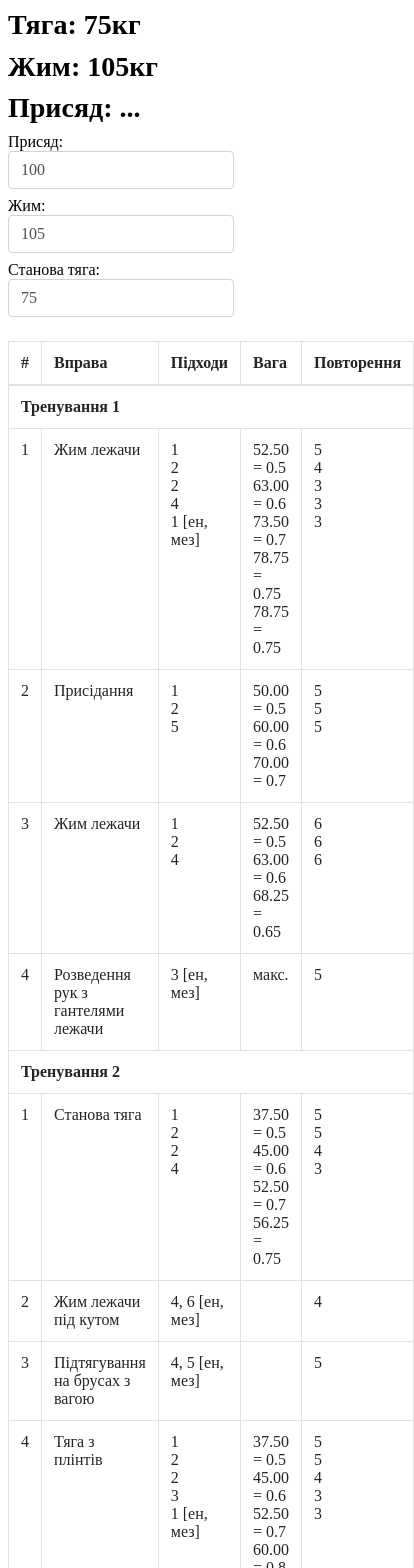
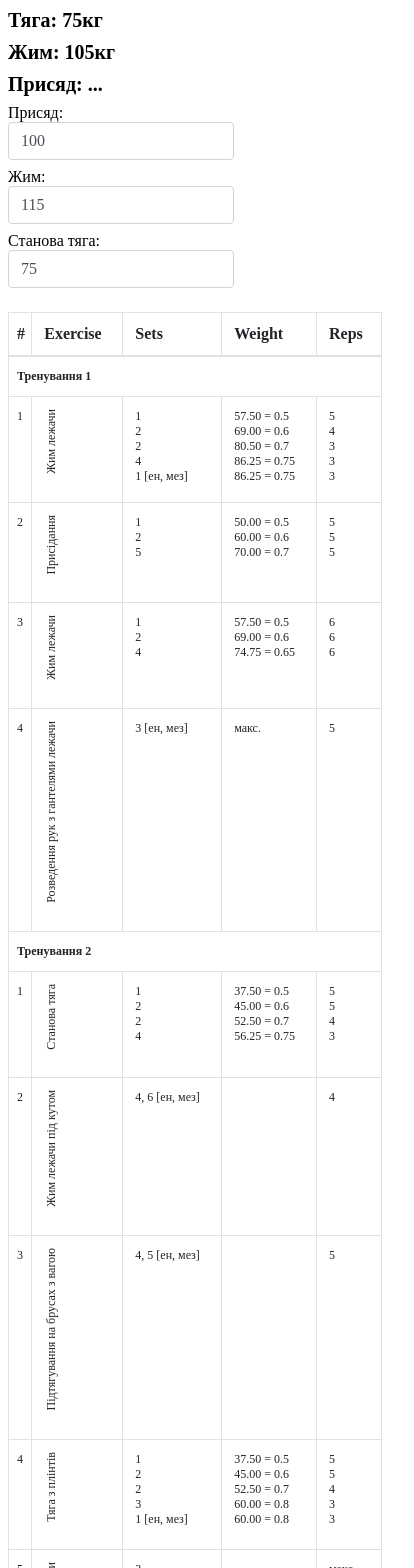
Before and after one commit to hil400k/liftup, an Angular app: page / in a window 390 px wide. Shown: the top 1568 px of the page, 414 px wide, since content can reach past the window. Built offline with nearby package versions, Linux system fonts and the light colour scheme.

Commit message:
fixed mobile version

```diff
--- a/angular.json
+++ b/angular.json
@@ -8,7 +8,11 @@
       "sourceRoot": "src",
       "projectType": "application",
       "prefix": "app",
-      "schematics": {},
+      "schematics": {
+        "@schematics/angular:component": {
+          "styleext": "scss"
+        }
+      },
       "architect": {
         "build": {
           "builder": "@angular-devkit/build-angular:browser",
@@ -23,7 +27,7 @@
               "src/assets"
             ],
             "styles": [
-              "src/styles.css"
+              "src/styles.scss"
             ],
             "scripts": []
           },
@@ -72,7 +76,7 @@
             "tsConfig": "src/tsconfig.spec.json",
             "karmaConfig": "src/karma.conf.js",
             "styles": [
-              "src/styles.css"
+              "src/styles.scss"
             ],
             "scripts": [],
             "assets": [
--- a/src/app/app.component.css
+++ /dev/null
@@ -1 +0,0 @@
-@import "~bootstrap/dist/css/bootstrap.css";
--- a/src/app/app.component.html
+++ b/src/app/app.component.html
@@ -1,9 +1,9 @@
 <div>
-  <h3 class="font-weight-bold">Тяга: 75кг</h3>
-  <h3 class="font-weight-bold">Жим: 105кг</h3>
-  <h3 class="font-weight-bold">Присяд: ...</h3>
+  <h5 class="font-weight-bold">Тяга: 75кг</h5>
+  <h5 class="font-weight-bold">Жим: 105кг</h5>
+  <h5 class="font-weight-bold">Присяд: ...</h5>
 
-  <div class="form-group">
+  <div class="form-group weight-controls">
     <label>Присяд: <input type="text" name="squats" [(ngModel)]="squats" class="form-control"></label>
     <label>Жим: <input type="text" name="press" [(ngModel)]="press" class="form-control"></label>
     <label>Станова тяга: <input type="text" name="deadlift" [(ngModel)]="deadlift" class="form-control"></label>
@@ -11,24 +11,26 @@
 
   <table class="table table-bordered" border="0" cellspacing="0" cellpadding="0" width="100%">
     <thead>
-      <tr class="font-weight-bold">
-        <th>#</th>
-        <th>Вправа</th>
-        <th>Підходи</th>
-        <th>Вага</th>
-        <th>Повторення</th>
-      </tr>
+    <tr class="font-weight-bold">
+      <th>#</th>
+      <th>Exercise</th>
+      <th>Sets</th>
+      <th>Weight</th>
+      <th>Reps</th>
+    </tr>
     </thead>
 
     <tbody>
 
     <tr>
-      <th colspan="5" >Тренування 1</th>
+      <th colspan="5">Тренування 1</th>
     </tr>
 
     <tr>
       <td>1</td>
-      <td>Жим лежачи</td>
+      <td>
+        <p>Жим лежачи</p>
+      </td>
       <td>
         <div>1</div>
         <div>2</div>
@@ -54,7 +56,9 @@
 
     <tr>
       <td>2</td>
-      <td>Присідання</td>
+      <td>
+        <p>Присідання</p>
+      </td>
       <td>
         <div>1</div>
         <div>2</div>
@@ -73,7 +77,9 @@
     </tr>
     <tr>
       <td>3</td>
-      <td>Жим лежачи</td>
+      <td>
+        <p>Жим лежачи</p>
+      </td>
       <td>
         <div>1</div>
         <div>2</div>
@@ -92,7 +98,9 @@
     </tr>
     <tr>
       <td>4</td>
-      <td>Розведення рук з гантелями лежачи</td>
+      <td>
+        <p>Розведення рук з гантелями лежачи</p>
+      </td>
       <td>3 [ен, мез]</td>
       <td>макс.</td>
       <td>5</td>
@@ -102,7 +110,9 @@
     </tr>
     <tr>
       <td>1</td>
-      <td>Станова тяга</td>
+      <td>
+        <p>Станова тяга</p>
+      </td>
       <td>
         <div>1</div>
         <div>2</div>
@@ -124,21 +134,27 @@
     </tr>
     <tr>
       <td>2</td>
-      <td>Жим лежачи під кутом</td>
+      <td>
+        <p>Жим лежачи під кутом</p>
+      </td>
       <td>4, 6 [ен, мез]</td>
-      <td> </td>
+      <td></td>
       <td>4</td>
     </tr>
     <tr>
       <td>3</td>
-      <td>Підтягування на брусах з вагою</td>
+      <td>
+        <p>Підтягування на брусах з вагою</p>
+      </td>
       <td>4, 5 [ен, мез]</td>
       <td></td>
       <td>5</td>
     </tr>
     <tr>
       <td>4</td>
-      <td>Тяга з плінтів</td>
+      <td>
+        <p>Тяга з плінтів</p>
+      </td>
       <td>
         <div>1</div>
         <div>2</div>
@@ -163,17 +179,21 @@
     </tr>
     <tr>
       <td>5</td>
-      <td>Скручування на прес висячи</td>
+      <td>
+        <p>Скручування на прес висячи</p>
+      </td>
       <td>3</td>
       <td></td>
       <td>макс.</td>
     </tr>
     <tr>
-      <th colspan="5" >Тренування 3</th>
+      <th colspan="5">Тренування 3</th>
     </tr>
     <tr>
       <td>1</td>
-      <td>Жим лежачи</td>
+      <td>
+        <p>Жим лежачи</p>
+      </td>
       <td>
         <div>1</div>
         <div>1</div>
@@ -216,14 +236,18 @@
     </tr>
     <tr>
       <td>2</td>
-      <td>Розведення рук з гантелями лежачи</td>
+      <td>
+        <p>Розведення рук з гантелями лежачи</p>
+      </td>
       <td>3 [ен, мез]</td>
-      <td> </td>
+      <td></td>
       <td>10</td>
     </tr>
     <tr>
       <td>3</td>
-      <td>Присідання</td>
+      <td>
+        <p>Присідання</p>
+      </td>
       <td>
         <div>1</div>
         <div>2</div>
@@ -248,7 +272,9 @@
     </tr>
     <tr>
       <td>4</td>
-      <td>Тріцепс на блоці</td>
+      <td>
+        <p>Тріцепс на блоці</p>
+      </td>
       <td>
         <div>2</div>
         <div>2 [ен, мез]</div>
@@ -260,11 +286,13 @@
       </td>
     </tr>
     <tr>
-      <th colspan="5" >Тренування 4</th>
+      <th colspan="5">Тренування 4</th>
     </tr>
     <tr>
       <td>1</td>
-      <td>Присідання</td>
+      <td>
+        <p>Присідання</p>
+      </td>
       <td>
         <div>1</div>
         <div>2</div>
@@ -289,7 +317,9 @@
     </tr>
     <tr>
       <td>2</td>
-      <td>Жим лежачи</td>
+      <td>
+        <p>Жим лежачи</p>
+      </td>
       <td>
         <div>1</div>
         <div>1</div>
@@ -314,14 +344,18 @@
     </tr>
     <tr>
       <td>3</td>
-      <td>Відтискання від підлоги</td>
+      <td>
+        <p>Відтискання від підлоги</p>
+      </td>
       <td>5</td>
       <td></td>
       <td>макс</td>
     </tr>
     <tr>
       <td>4</td>
-      <td>Присідання</td>
+      <td>
+        <p>Присідання</p>
+      </td>
       <td>
         <div>1</div>
         <div>1</div>
@@ -339,11 +373,13 @@
       </td>
     </tr>
     <tr>
-      <th colspan="5" >Тренування 5</th>
+      <th colspan="5">Тренування 5</th>
     </tr>
     <tr>
       <td>1</td>
-      <td>Тяга до колін</td>
+      <td>
+        <p>Тяга до колін</p>
+      </td>
       <td>
         <div>1</div>
         <div>2</div>
@@ -362,7 +398,9 @@
     </tr>
     <tr>
       <td>2</td>
-      <td>Жим лежачи</td>
+      <td>
+        <p>Жим лежачи</p>
+      </td>
       <td>
         <div>1</div>
         <div>2</div>
@@ -381,14 +419,18 @@
     </tr>
     <tr>
       <td>3</td>
-      <td>Тренажер бабочка</td>
+      <td>
+        <p>Тренажер бабочка</p>
+      </td>
       <td>3 [ен, мез]</td>
-      <td> </td>
+      <td></td>
       <td>10</td>
     </tr>
     <tr>
       <td>4</td>
-      <td>Станова тяга</td>
+      <td>
+        <p>Станова тяга</p>
+      </td>
       <td>
         <div>1</div>
         <div>1</div>
@@ -412,11 +454,13 @@
       </td>
     </tr>
     <tr>
-      <th colspan="5" >Тренування 6</th>
+      <th colspan="5">Тренування 6</th>
     </tr>
     <tr>
       <td>1</td>
-      <td>Присідання</td>
+      <td>
+        <p>Присідання</p>
+      </td>
       <td>
         <div>1</div>
         <div>1</div>
@@ -438,7 +482,9 @@
     </tr>
     <tr>
       <td>2</td>
-      <td>Жим лежачи</td>
+      <td>
+        <p>Жим лежачи</p>
+      </td>
       <td>
         <div>1</div>
         <div>1</div>
@@ -475,12 +521,14 @@
     </tr>
     <tr>
       <td>3</td>
-      <td>Разведення рук з гантелями під кутом</td>
+      <td>
+        <p>Разведення рук з гантелями під кутом</p>
+      </td>
       <td>
         <div>3</div>
         <div>2 [ен, мез]</div>
       </td>
-      <td> </td>
+      <td></td>
       <td>
         <div>10</div>
         <div>10</div>
@@ -488,7 +536,9 @@
     </tr>
     <tr>
       <td>4</td>
-      <td>Тріцепс на блоці</td>
+      <td>
+        <p>Тріцепс на блоці</p>
+      </td>
       <td>
         <div>3</div>
         <div>2 [ен, мез]</div>
@@ -501,7 +551,9 @@
     </tr>
     <tr>
       <td>5</td>
-      <td>Присідання</td>
+      <td>
+        <p>Присідання</p>
+      </td>
       <td>
         <div>1</div>
         <div>1</div>
@@ -519,11 +571,13 @@
       </td>
     </tr>
     <tr>
-      <th colspan="5" >Тренування 7</th>
+      <th colspan="5">Тренування 7</th>
     </tr>
     <tr>
       <td>1</td>
-      <td>Присідання</td>
+      <td>
+        <p>Присідання</p>
+      </td>
       <td>
         <div>1</div>
         <div>2</div>
@@ -548,7 +602,9 @@
     </tr>
     <tr>
       <td>2</td>
-      <td>Жим лежачи</td>
+      <td>
+        <p>Жим лежачи</p>
+      </td>
       <td>
         <div>1</div>
         <div>1</div>
@@ -570,14 +626,18 @@
     </tr>
     <tr>
       <td>3</td>
-      <td>Відтискання від підлоги</td>
+      <td>
+        <p>Відтискання від підлоги</p>
+      </td>
       <td>5</td>
       <td></td>
       <td>макс.</td>
     </tr>
     <tr>
       <td>4</td>
-      <td>Присідання</td>
+      <td>
+        <p>Присідання</p>
+      </td>
       <td>
         <div>1</div>
         <div>1</div>
@@ -598,11 +658,13 @@
       </td>
     </tr>
     <tr>
-      <th colspan="5" >Тренування 8</th>
+      <th colspan="5">Тренування 8</th>
     </tr>
     <tr>
       <td>1</td>
-      <td>Тяга штанги до колін</td>
+      <td>
+        <p>Тяга штанги до колін</p>
+      </td>
       <td>
         <div>1</div>
         <div>1</div>
@@ -624,7 +686,9 @@
     </tr>
     <tr>
       <td>2</td>
-      <td>Жим лежачи</td>
+      <td>
+        <p>Жим лежачи</p>
+      </td>
       <td>
         <div>1</div>
         <div>1</div>
@@ -667,7 +731,9 @@
     </tr>
     <tr>
       <td>3</td>
-      <td>Жим гантелей лежачи</td>
+      <td>
+        <p>Жим гантелей лежачи</p>
+      </td>
       <td>
         <div>3</div>
         <div>2 [ен, мез]</div>
@@ -680,7 +746,9 @@
     </tr>
     <tr>
       <td>4</td>
-      <td>Тяга штанги з плінтів</td>
+      <td>
+        <p>Тяга штанги з плінтів</p>
+      </td>
       <td>
         <div>1</div>
         <div>2</div>
@@ -702,17 +770,21 @@
     </tr>
     <tr>
       <td>5</td>
-      <td>Скручування на прес висячи</td>
+      <td>
+        <p>Скручування на прес висячи</p>
+      </td>
       <td>3</td>
-      <td> </td>
+      <td></td>
       <td>макс.</td>
     </tr>
     <tr>
-      <th colspan="5" >Тренування 9</th>
+      <th colspan="5">Тренування 9</th>
     </tr>
     <tr>
       <td>1</td>
-      <td>Жим лежачи</td>
+      <td>
+        <p>Жим лежачи</p>
+      </td>
       <td>
         <div>1</div>
         <div>1</div>
@@ -737,7 +809,9 @@
     </tr>
     <tr>
       <td>2</td>
-      <td>Присідання</td>
+      <td>
+        <p>Присідання</p>
+      </td>
       <td>
         <div>1</div>
         <div>1</div>
@@ -759,7 +833,9 @@
     </tr>
     <tr>
       <td>3</td>
-      <td>Жим лежачи</td>
+      <td>
+        <p>Жим лежачи</p>
+      </td>
       <td>
         <div>1</div>
         <div>2</div>
@@ -777,11 +853,13 @@
       </td>
     </tr>
     <tr>
-      <th colspan="5" >Тренування 10</th>
+      <th colspan="5">Тренування 10</th>
     </tr>
     <tr>
       <td>1</td>
-      <td>Присідання</td>
+      <td>
+        <p>Присідання</p>
+      </td>
       <td>
         <div>1</div>
         <div>1</div>
@@ -809,7 +887,9 @@
     </tr>
     <tr>
       <td>2</td>
-      <td>Жим лежачи</td>
+      <td>
+        <p>Жим лежачи</p>
+      </td>
       <td>
         <div>1</div>
         <div>1</div>
@@ -834,14 +914,18 @@
     </tr>
     <tr>
       <td>4</td>
-      <td>Підтягування на брусах</td>
+      <td>
+        <p>Підтягування на брусах</p>
+      </td>
       <td>5</td>
-      <td> </td>
+      <td></td>
       <td>8</td>
     </tr>
     <tr>
       <td>5</td>
-      <td>Присідання</td>
+      <td>
+        <p>Присідання</p>
+      </td>
       <td>
         <div>1</div>
         <div>1</div>
@@ -865,11 +949,13 @@
       </td>
     </tr>
     <tr>
-      <th colspan="5" >Тренування 11</th>
+      <th colspan="5">Тренування 11</th>
     </tr>
     <tr>
       <td>1</td>
-      <td>Жим лежачи</td>
+      <td>
+        <p>Жим лежачи</p>
+      </td>
       <td>
         <div>1</div>
         <div>1</div>
@@ -897,7 +983,9 @@
     </tr>
     <tr>
       <td>2</td>
-      <td>Станова тяга</td>
+      <td>
+        <p>Станова тяга</p>
+      </td>
       <td>
         <div>1</div>
         <div>1</div>
@@ -922,7 +1010,9 @@
     </tr>
     <tr>
       <td>3</td>
-      <td>Жим лежачи</td>
+      <td>
+        <p>Жим лежачи</p>
+      </td>
       <td>
         <div>1</div>
         <div>1</div>
@@ -940,11 +1030,13 @@
       </td>
     </tr>
     <tr>
-      <th colspan="5" >Тренування 12</th>
+      <th colspan="5">Тренування 12</th>
     </tr>
     <tr>
       <td>1</td>
-      <td>Присідання</td>
+      <td>
+        <p>Присідання</p>
+      </td>
       <td>
         <div>1</div>
         <div>1</div>
@@ -966,7 +1058,9 @@
     </tr>
     <tr>
       <td>2</td>
-      <td>Жим лежачи</td>
+      <td>
+        <p>Жим лежачи</p>
+      </td>
       <td>
         <div>1</div>
         <div>1</div>
@@ -985,7 +1079,9 @@
     </tr>
     <tr>
       <td>3</td>
-      <td>Підтягування на брусах</td>
+      <td>
+        <p>Підтягування на брусах</p>
+      </td>
       <td>
         <div>4</div>
         <div>1 [ен, мез]</div>
@@ -998,7 +1094,9 @@
     </tr>
     <tr>
       <td>4</td>
-      <td>Скручування на прес висячи</td>
+      <td>
+        <p>Скручування на прес висячи</p>
+      </td>
       <td>3</td>
       <td></td>
       <td>макс.</td>
--- /dev/null
+++ b/src/app/app.component.scss
@@ -0,0 +1,24 @@
+@import "~bootstrap/dist/css/bootstrap.css";
+
+.weight-controls {
+  label {
+    margin-right: 10px;
+  }
+}
+
+@media only screen and (max-width: 800px) {
+  tbody {
+    font-size: 12px;
+    tr td:nth-child(2) p {
+      writing-mode: vertical-rl;
+      transform: rotate(180deg);
+      margin-left: 0;
+    }
+  }
+
+  table tr td:nth-child(1),
+  table tr th:nth-child(1) {
+    padding-left: 8px;
+    padding-right: 4px;
+  }
+}
--- a/src/app/app.component.ts
+++ b/src/app/app.component.ts
@@ -3,12 +3,12 @@ import { Component } from '@angular/core';
 @Component({
   selector: 'app-root',
   templateUrl: './app.component.html',
-  styleUrls: ['./app.component.css']
+  styleUrls: ['./app.component.scss']
 })
 export class AppComponent {
   title = 'liftup';
   squats = 100;
-  press = 105;
+  press = 115;
   deadlift = 75;
 
   P(percentage) {
```
Also changed, not shown: src/styles.scss (renamed from src/styles.css).
